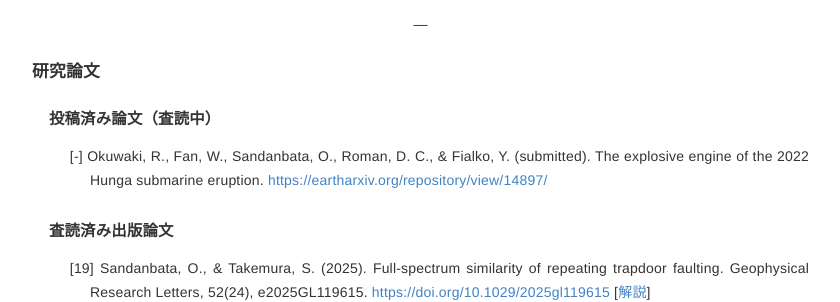
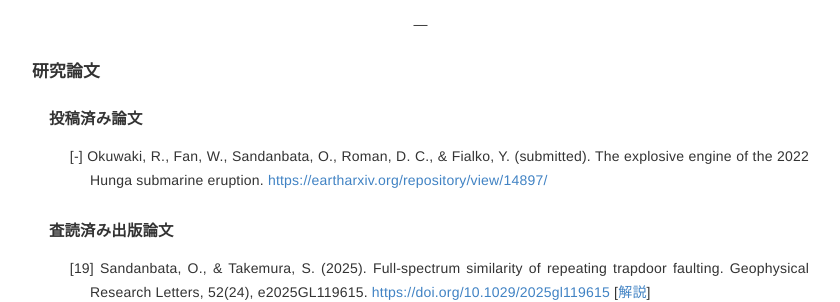
Before and after one commit to osandanbata/osandanbata.github.io, a Jekyll site: the page built from index.md, in a window 1280 px wide. Shown: the part 1002-1304 px from the top of the page, without its empty margins (216-1056 px from the left). Built offline with Jekyll 4.4.1, drawn with Linux system fonts in a browser that asks for light colours.

Commit message:
Initial site for GitHub Pages_v4

```diff
--- a/index.md
+++ b/index.md
@@ -51,7 +51,7 @@ permalink: /
 
 <div class="pub-list" markdown="1">
 
-### 投稿済み論文（査読中）
+### 投稿済み論文
 
 [-] Okuwaki, R., Fan, W., Sandanbata, O., Roman, D. C., & Fialko, Y. (submitted). The explosive engine of the 2022 Hunga submarine eruption. [https://eartharxiv.org/repository/view/14897/](https://eartharxiv.org/repository/view/14897/)
 
```
